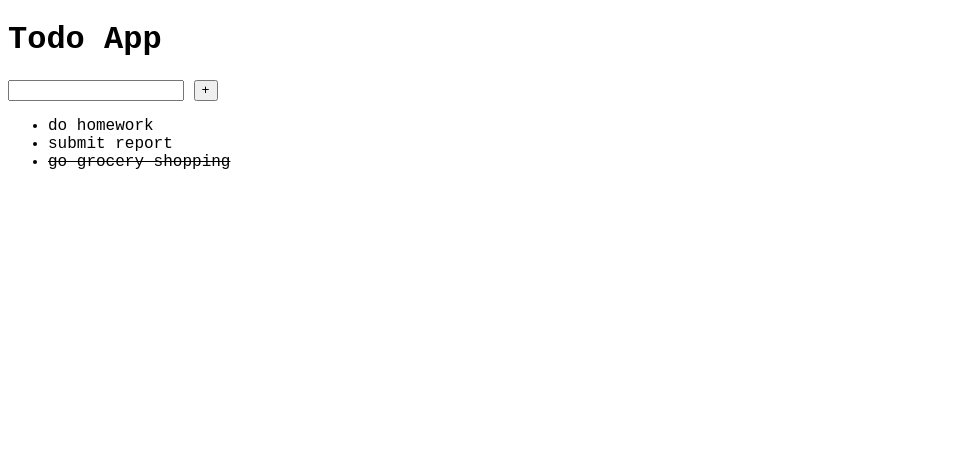
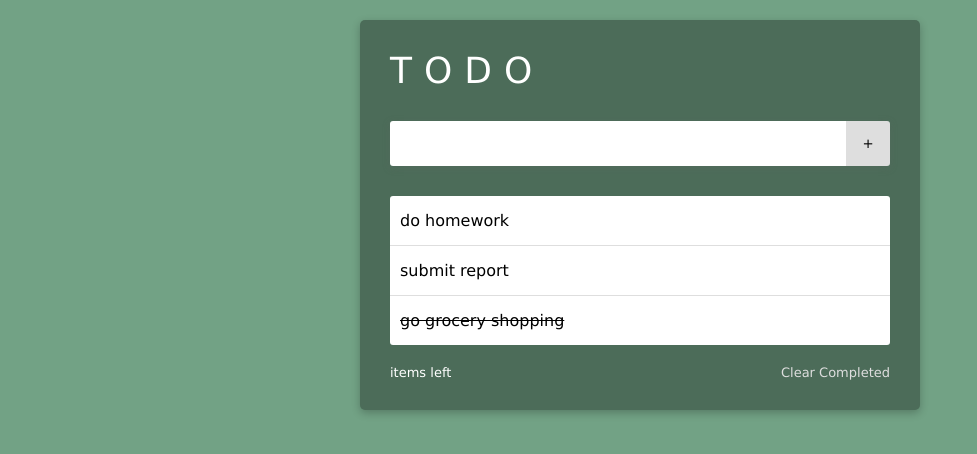
Before and after one commit to jldavis23/dgm3760-todo, a plain HTML site: page index.html in a window 1280 px wide. Shown: the whole page, without its empty margins (0-977 px from the left). Drawn offline with Linux system fonts and the light colour scheme.

Commit message:
added css and html from another source

```diff
--- a/index.html
+++ b/index.html
@@ -8,7 +8,8 @@
 </head>
 <body>
     <main>
-        <h1>Todo App</h1>
+        <div class="wrapper">
+            <h1>TODO</h1>
 
             <form class="todo-form">
                 <input type="text" class="todo-input">
@@ -16,9 +17,14 @@
             </form>
 
             <ul class="todo-list">
-
+                <!-- To do list content goes here -->
             </ul>
 
+            <div class="info">
+                <p>items left</p>
+                <button>Clear Completed</button>
+            </div>
+        </div>
     </main>
 
     <script src="main.js"></script>
--- a/main.css
+++ b/main.css
@@ -1,11 +1,121 @@
 * {
-    font-family: 'Courier New', Courier, monospace;
+    font-family: Verdana, Geneva, Tahoma, sans-serif;
+    padding: 0;
+    margin: 0;
+}
+
+html {
+    background-color: #72a285;
+}
+
+main {
+    padding: 20px 0;
+    color: #fff;
+}
+
+.wrapper {
+    max-width: 500px;
+    margin: auto;
+    padding: 30px;
+    background-color: #4c6c59;
+    box-shadow: rgba(0, 0, 0, 0.24) 0px 3px 8px;
+    border-radius: 5px;
+}
+
+h1 {
+    font-weight: 100;
+    font-size: 36px;
+    letter-spacing: 12px;
+}
+
+.todo-form {
+    margin: 30px 0;
+    display: flex;
+    box-shadow: rgba(99, 99, 99, 0.2) 0px 2px 8px 0px;
+}
+
+.todo-form input {
+    width: 100%;
+    border: none;
+    border-radius: 3px 0 0 3px;
+    padding: 15px 10px;
+}
+
+.todo-form button {
+    width: 10%;
+    border: none;
+    border-radius: 0 3px 3px 0;
+    background-color: #dedede;
+}
+
+.todo-form button:hover {
+    cursor: pointer;
+}
+
+.todo-list {
+    list-style-type: none;
+    border-radius: 3px;
+    background-color: #fff;
 }
 
 .todo {
-    cursor: pointer;
+    padding: 15px 10px;
+    border-bottom: 1px solid #dedede;
+    padding-left: 10px;
+    color: #000;
+    display: flex;
+    justify-content: space-between;
+    align-items: center;
+}
+
+.todo:last-child {
+    border: none;
+}
+
+.todo-label span {
+    margin-left: 8px;
+}
+
+.todo-label form {
+    display: inline;
 }
 
 .completed {
     text-decoration: line-through;
 }
+
+.todo-buttons {
+    font-size: 12px;
+}
+
+.todo-buttons button {
+    padding: 2px;
+    border: none;
+    border-radius: 3px;
+    background-color: #fff;
+    color: #ababab;
+}
+
+.todo-buttons button:hover {
+    cursor: pointer;
+    color: #000;
+}
+
+.info {
+    display: flex;
+    justify-content: space-between;
+    font-size: 13px;
+    padding-top: 20px;
+}
+
+.info button {
+    border: none;
+    font-size: 13px;
+    background-color: #4c6c59;
+    color: #dedede;
+}
+
+.info button:hover {
+    color: #fff;
+    cursor: pointer;
+}
```
Lines whose indentation alone changed are shown as unchanged.
